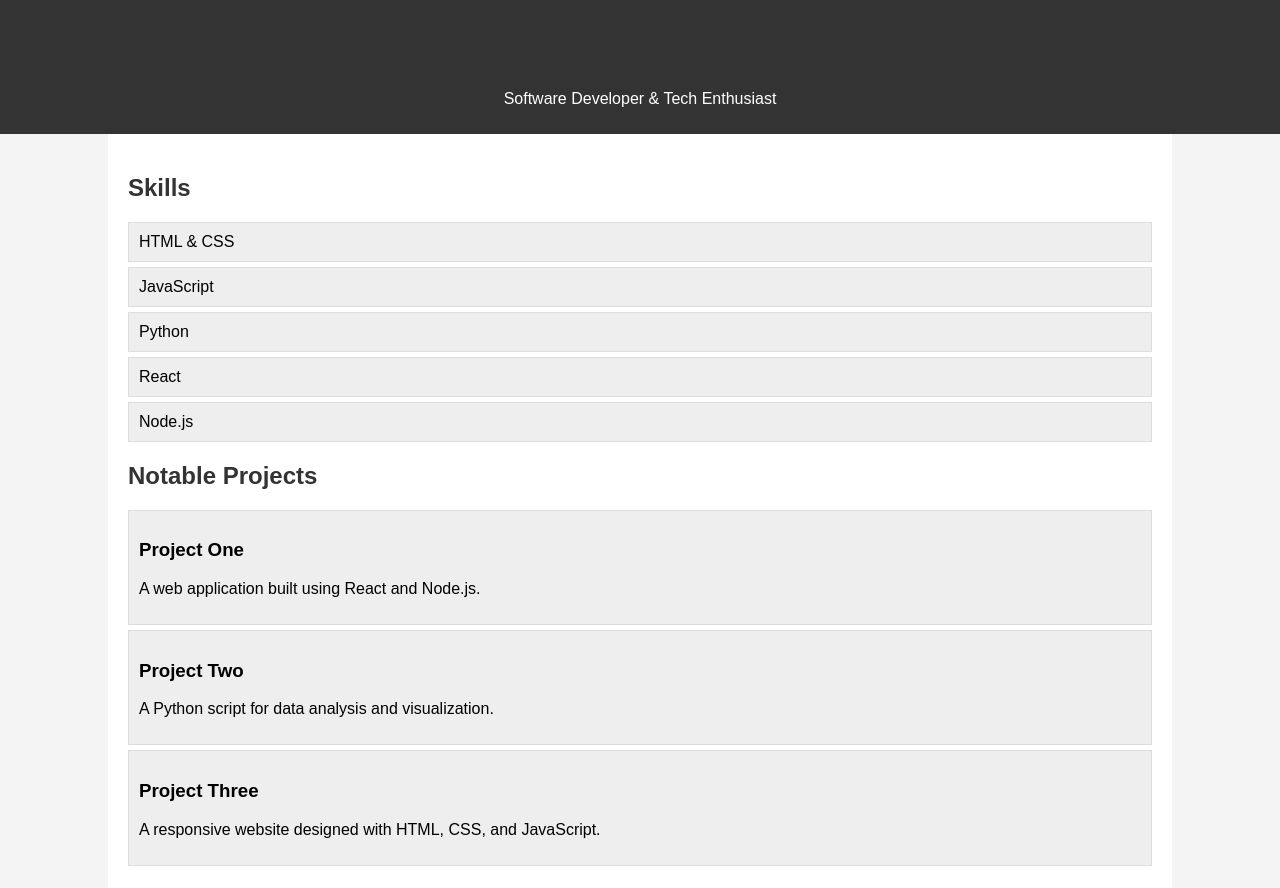
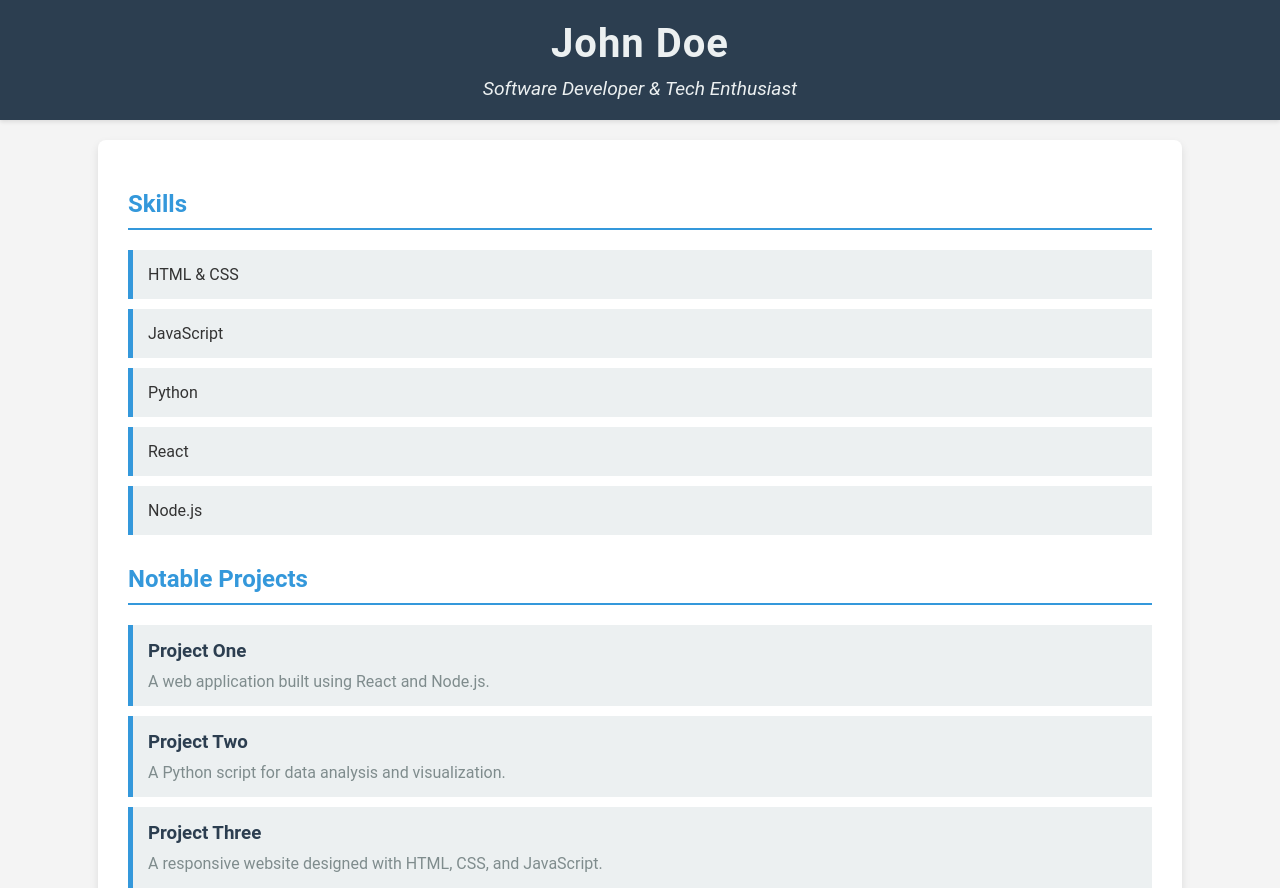
Before and after one commit to johnoneill98/johnoneill98, a plain HTML site: page index.html in a window 1280 px wide. Shown: the top 888 px of the page. Drawn offline with Linux system fonts and the light colour scheme.

Commit message:
Update index.html

```diff
--- a/index.html
+++ b/index.html
@@ -6,39 +6,94 @@
     <title>John Doe's Personal Website</title>
     <style>
         body {
-            font-family: Arial, sans-serif;
+            font-family: 'Roboto', sans-serif;
             margin: 0;
             padding: 0;
             background-color: #f4f4f4;
+            color: #333;
         }
+
         header {
-            background-color: #333;
-            color: #fff;
-            padding: 10px 0;
+            background-color: #2c3e50;
+            color: #ecf0f1;
+            padding: 20px 0;
             text-align: center;
+            box-shadow: 0 2px 4px rgba(0, 0, 0, 0.1);
         }
+
+        header h1 {
+            margin: 0;
+            font-size: 2.5em;
+            letter-spacing: 1px;
+        }
+
+        header p {
+            margin: 10px 0 0;
+            font-size: 1.2em;
+            font-style: italic;
+        }
+
         .container {
             width: 80%;
-            margin: auto;
-            overflow: hidden;
-            padding: 20px;
+            max-width: 1200px;
+            margin: 20px auto;
             background-color: #fff;
+            padding: 30px;
+            border-radius: 8px;
+            box-shadow: 0 4px 8px rgba(0, 0, 0, 0.1);
         }
+
         .skills, .projects {
-            margin-bottom: 20px;
+            margin-bottom: 30px;
         }
-        h1, h2 {
-            color: #333;
+
+        h2 {
+            border-bottom: 2px solid #3498db;
+            padding-bottom: 10px;
+            color: #3498db;
         }
+
         ul {
             list-style-type: none;
             padding: 0;
         }
-        li {
-            background: #eee;
-            margin: 5px 0;
-            padding: 10px;
-            border: 1px solid #ddd;
+
+        ul li {
+            background: #ecf0f1;
+            margin: 10px 0;
+            padding: 15px;
+            border-left: 5px solid #3498db;
+            transition: background 0.3s ease;
+        }
+
+        ul li:hover {
+            background: #d5dfe8;
+        }
+
+        ul li h3 {
+            margin: 0 0 10px;
+            color: #2c3e50;
+        }
+
+        ul li p {
+            margin: 0;
+            font-size: 1em;
+            color: #7f8c8d;
+        }
+
+        @media (max-width: 768px) {
+            .container {
+                width: 90%;
+                padding: 20px;
+            }
+
+            header h1 {
+                font-size: 2em;
+            }
+
+            header p {
+                font-size: 1em;
+            }
         }
     </style>
 </head>
```
